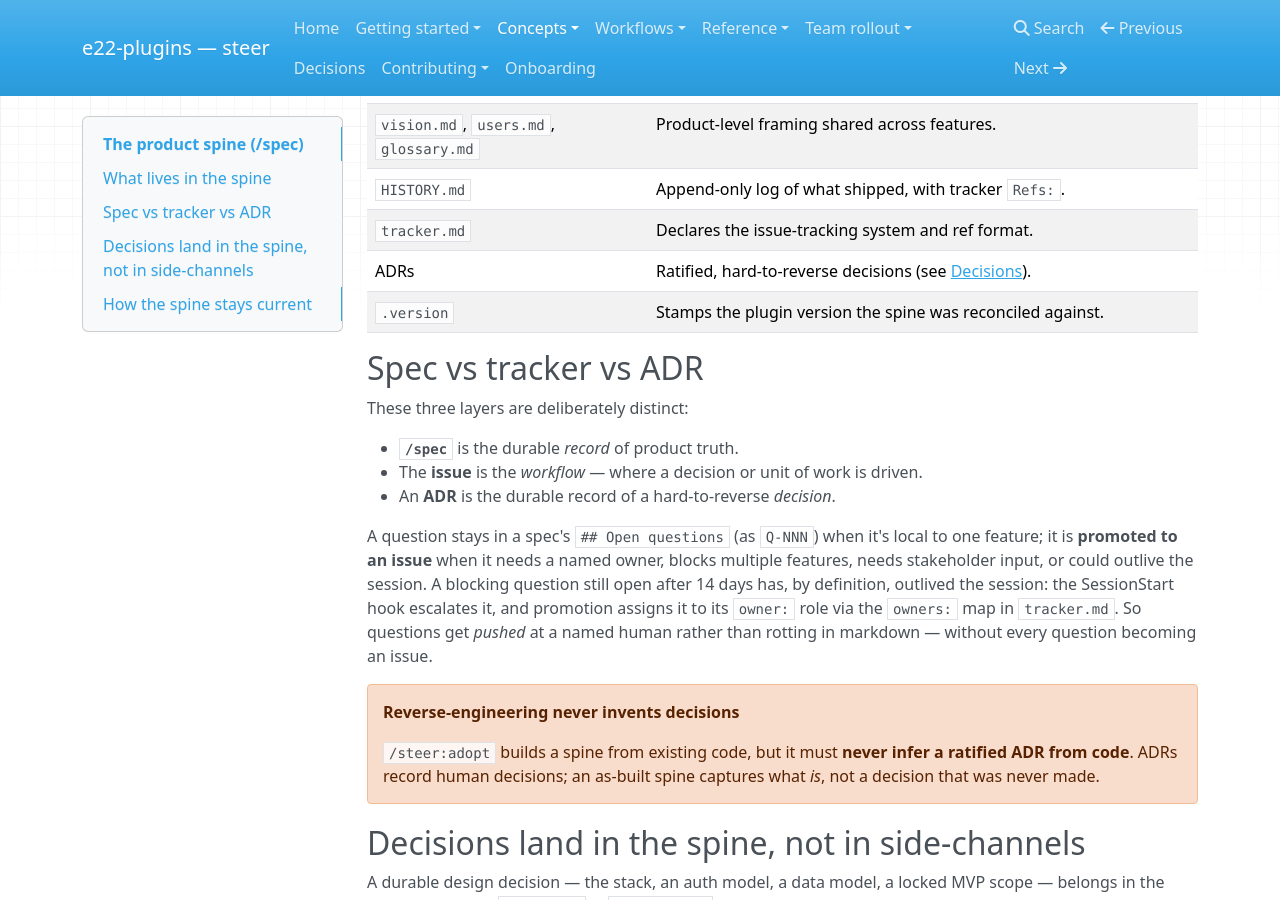
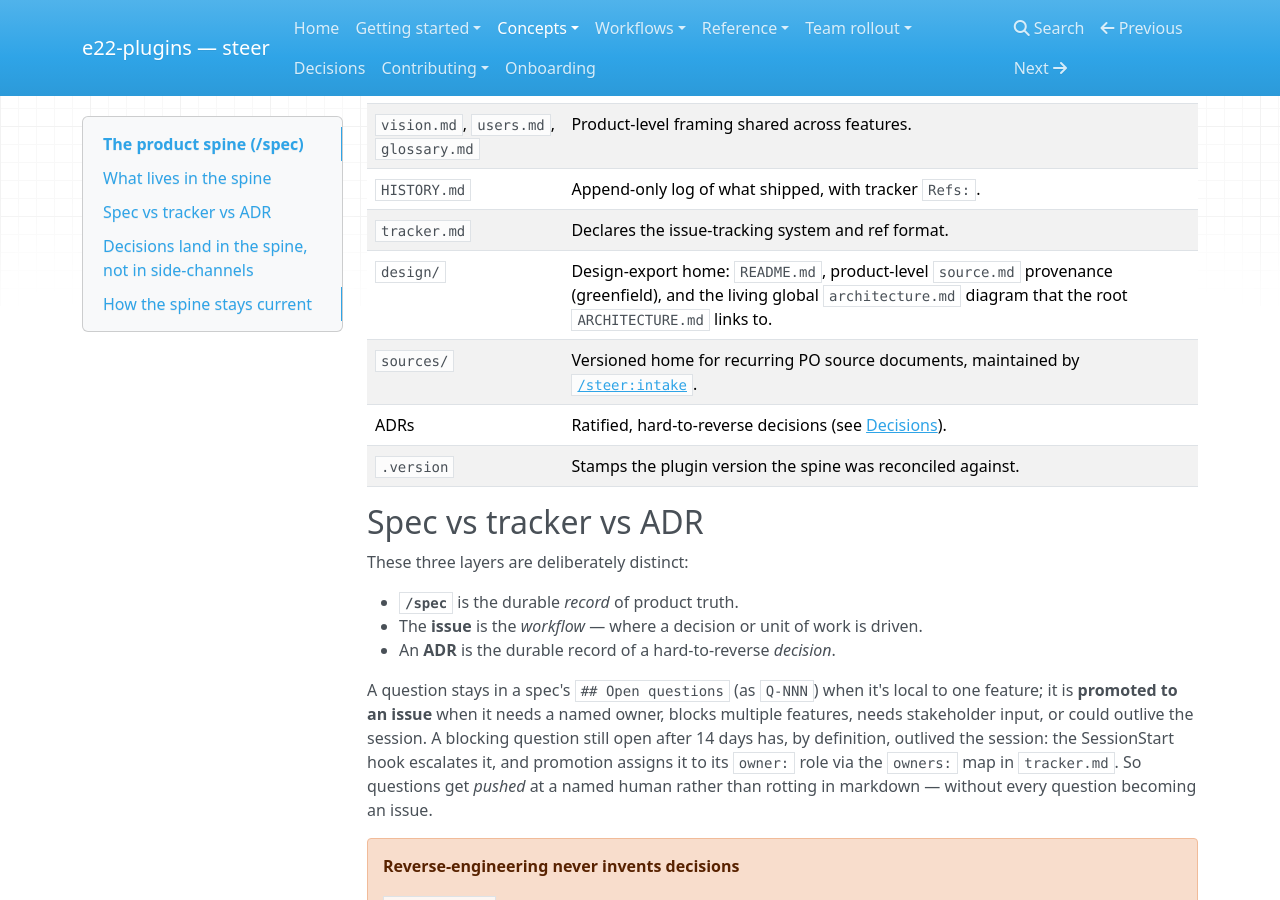
Before and after one commit to element22llc/e22-plugins, an MkDocs documentation site: the page built from docs/concepts/product-spine.md, in a window 1280 px wide and 900 px high, scrolled down 392 px. Built offline with MkDocs 1.6.1, drawn with Linux system fonts in a browser that asks for light colours; nearby versions of some CDN libraries.

Commit message:
docs: reflect adopt bootstrap-fields call and design/ + sources/ spine rows
CI's check_docs_impact gate flagged the documented surface change in
adopt/PROCEDURE.md and init/SKILL.md with no docs/ update. Mirror the
skill changes on the docs site:

- workflows/adopt.md: name the design/ + sources/ spine files in the
  materialization step and add the GitHub-Issues tracker-setup step
  (bootstrap-labels + bootstrap-fields, same as /steer:init).
- concepts/product-spine.md: add design/ and sources/ rows to the
  "what lives in the spine" table.

Co-Authored-By: Claude Fable 5 <noreply@anthropic.com>

```diff
--- a/docs/concepts/product-spine.md
+++ b/docs/concepts/product-spine.md
@@ -17,6 +17,8 @@ among others:
 | `vision.md`, `users.md`, `glossary.md` | Product-level framing shared across features. |
 | `HISTORY.md` | Append-only log of what shipped, with tracker `Refs:`. |
 | `tracker.md` | Declares the issue-tracking system and ref format. |
+| `design/` | Design-export home: `README.md`, product-level `source.md` provenance (greenfield), and the living global `architecture.md` diagram that the root `ARCHITECTURE.md` links to. |
+| `sources/` | Versioned home for recurring PO source documents, maintained by [`/steer:intake`](../workflows/intake.md). |
 | ADRs | Ratified, hard-to-reverse decisions (see [Decisions](../decisions/index.md)). |
 | `.version` | Stamps the plugin version the spine was reconciled against. |
 
```
Also changed, not shown: docs/workflows/adopt.md (+8 -2 lines).
